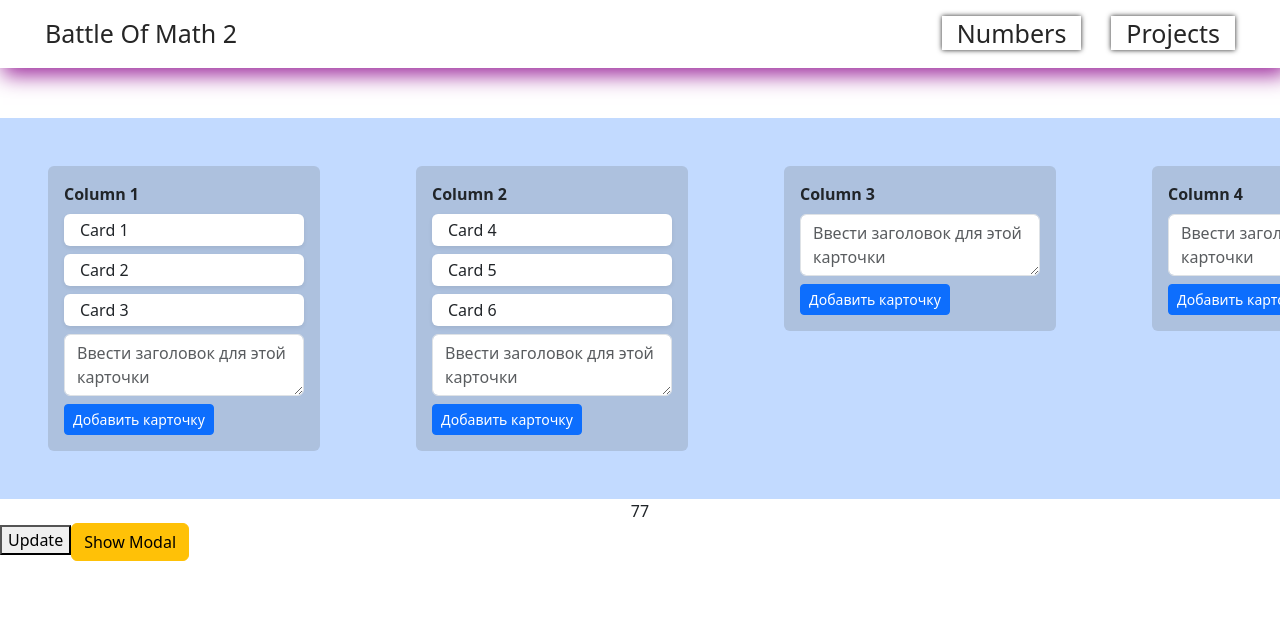
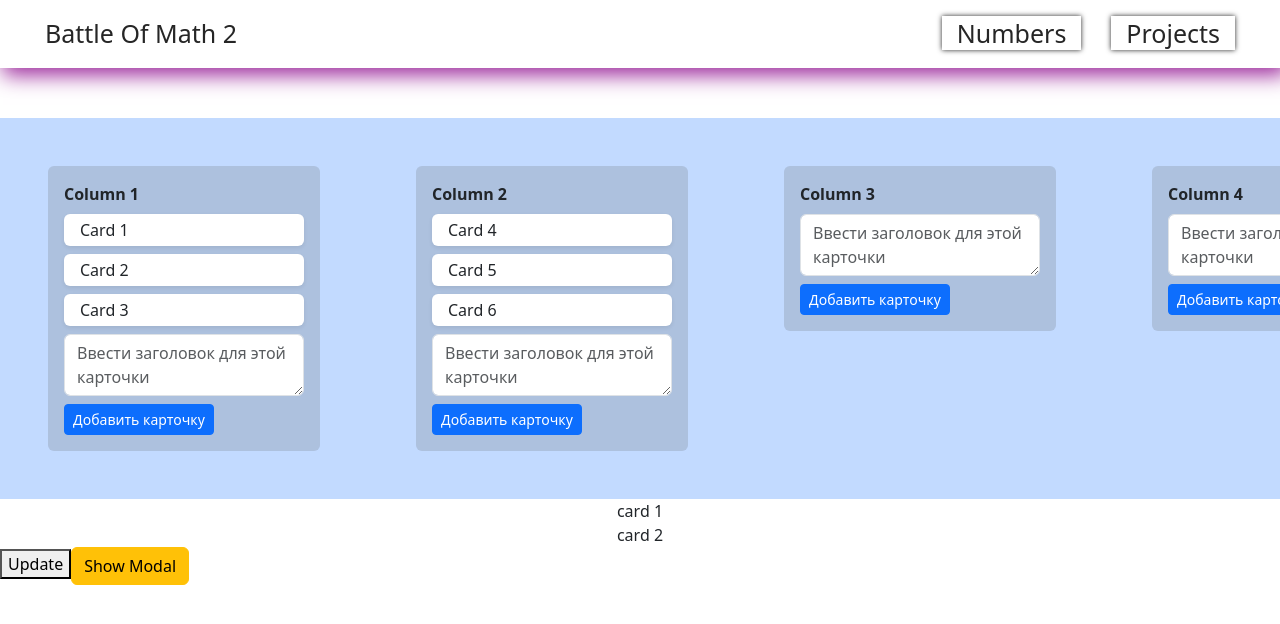
Before and after one commit to kuanyshoteu/react_tutorial, a React (Create React App) app: page / in a window 1280 px wide. Shown: the top 624 px of the page. Built offline with nearby package versions, Linux system fonts and the light colour scheme.

Commit message:
Use state + Add Card

```diff
--- a/src/App.js
+++ b/src/App.js
@@ -8,27 +8,48 @@ import data from './components/data';
 import React from 'react';
 
 function App() {
-    // let x = React.useState(77)[0]
-    // let f = React.useState(5)[1]
-    let [number, setNumber] = React.useState(77)
-
+    let [number, setNumber] = React.useState(
+        [
+            {
+                name: "card 1",
+                id: "card1",
+                isImportant: false,
+            },
+            {
+                name: "card 2",
+                id: "card2",
+                isImportant: false,
+            }
+        ]
+    )
 
     function update(){
-        setNumber(oldNumber => {
-            return oldNumber+5
+        setNumber(function (oldArray) {
+            let newArray = []
+            oldArray.map(oldObject => {
+                let newName = "card " + (parseInt(oldObject.name.substring(5)) + 9)
+                let newObject = {
+                    ...oldObject,
+                    name: newName,
+                }
+                newArray.push(newObject)
+            })
+            return newArray
         })
     }
+    let [countId, setcountId] = React.useState(10)
     return (
         <div>
             <div id='mainScreen'>
                 <Header />
-                <Trello data={data} />
+                <Trello data={data} setcountId={setcountId} countId={countId}/>
                 <Task></Task>
-
-                <div className='text-center'>{number}</div>
+                {
+                    number.map(crntObject => {
+                        return <div key={crntObject.id} className='text-center'>{crntObject.name}</div>
+                    })
+                }
                 <button onClick={update}>Update</button>
-
-
                 <button onClick={show_modal} className='btn btn-warning'>Show Modal</button>
             </div>
             <div id='modalScreen' onClick={hide_modal} className='modalScreen hidden'>
@@ -47,26 +68,13 @@ function show_modal(){
     main.classList.add('blur-in')
 }
 function hide_modal(event){
-    if(event.target.id == "modalScreen" || event.target.id == "closeIcon"){
+    if(event.target.id === "modalScreen" || event.target.id === "closeIcon"){
         let modal = document.getElementById('modalScreen')
         let main = document.getElementById('mainScreen')
         modal.classList.add('hidden')
         main.classList.remove('blur-in')
     }
 }
-
-
-
-
-
-
-
-
-
-
-
-
-// 19:05
 function Hundred(){
     var buttons = []
     for(var i = 0; i < 100; i++){
@@ -76,6 +84,4 @@ function Hundred(){
     return buttons
 }
 
-
-
 export default App;
--- a/src/components/Cards.js
+++ b/src/components/Cards.js
@@ -4,7 +4,7 @@ function ColumnCards({cardsData}){
         <div>
             {
                 cardsData.map(cardObject => {
-                    return <Card cardObject={cardObject} />
+                    return <Card key={cardObject.id} cardObject={cardObject} />
                 })
             }
         </div>
--- a/src/components/Columns.js
+++ b/src/components/Columns.js
@@ -1,18 +1,36 @@
 import ColumnCards from './Cards';
-function Trello({data}){
-    console.log(data)
+import React from 'react';
+
+function Trello({data, countId, setcountId}){
     return (
         <div className='flex'>
             {
-        data.map(columnObject => {
-            return <Column columnObject={columnObject} />
-        })
+            data.map(columnObject => {
+                return <Column key={columnObject.id} setcountId={setcountId} countId={countId} columnObject={columnObject} />
+            })
         }
     </div>
     )
 }
 
-function Column({columnObject}){
+function Column({columnObject, countId, setcountId}){
+    let [cardsArray, setData] = React.useState(columnObject.cards)
+
+    function addCard(ev){
+        console.log('b', cardsArray, countId)
+        let textarea = document.getElementById("newCardText" + ev.target.id)
+        let newName = textarea.value
+        textarea.value = ""
+        setcountId(countId => countId+1)
+        setData((cardsArray2) => {
+            cardsArray2.push({
+                name: newName,
+                id: "card" + countId,
+            })
+            return cardsArray2
+        })
+        console.log('a', cardsArray, countId)
+    }
     return (
     <div className="horiz-scroll p-5 bg-primary bg-opacity-25">
         <div id={columnObject.id} className="column rounded bg-secondary bg-opacity-25 p-3">
@@ -20,14 +38,16 @@ function Column({columnObject}){
             <div className='allowDrop' onDrop={drop} onDragOver={allowDrop}>
                 <ColumnCards cardsData={columnObject.cards}/>
             </div>
-            <textarea placeholder="Ввести заголовок для этой карточки" class="my-2 form-control"></textarea>
-            <button class="btn btn-primary btn-sm">
+            <textarea id={"newCardText"+columnObject.id} placeholder="Ввести заголовок для этой карточки" className="my-2 form-control"></textarea>
+            <button id={columnObject.id} onClick={addCard} className="btn btn-primary btn-sm">
                 Добавить карточку
             </button>
         </div>
     </div>
     )
 }
+
+
 function drop(ev){
     var data = ev.dataTransfer.getData("text");
     ev.target.appendChild(document.getElementById(data));
```
Also changed, not shown: src/components/data.js (line endings or trailing spaces).
